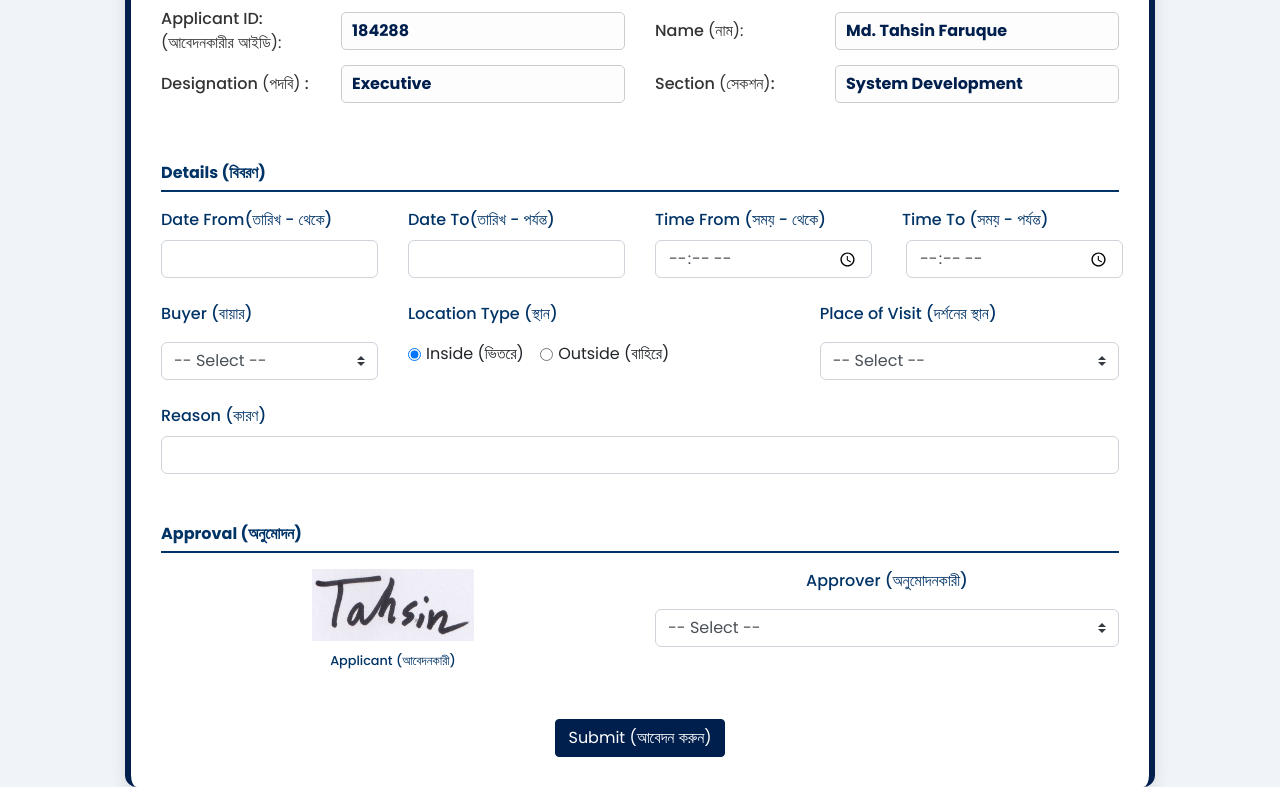
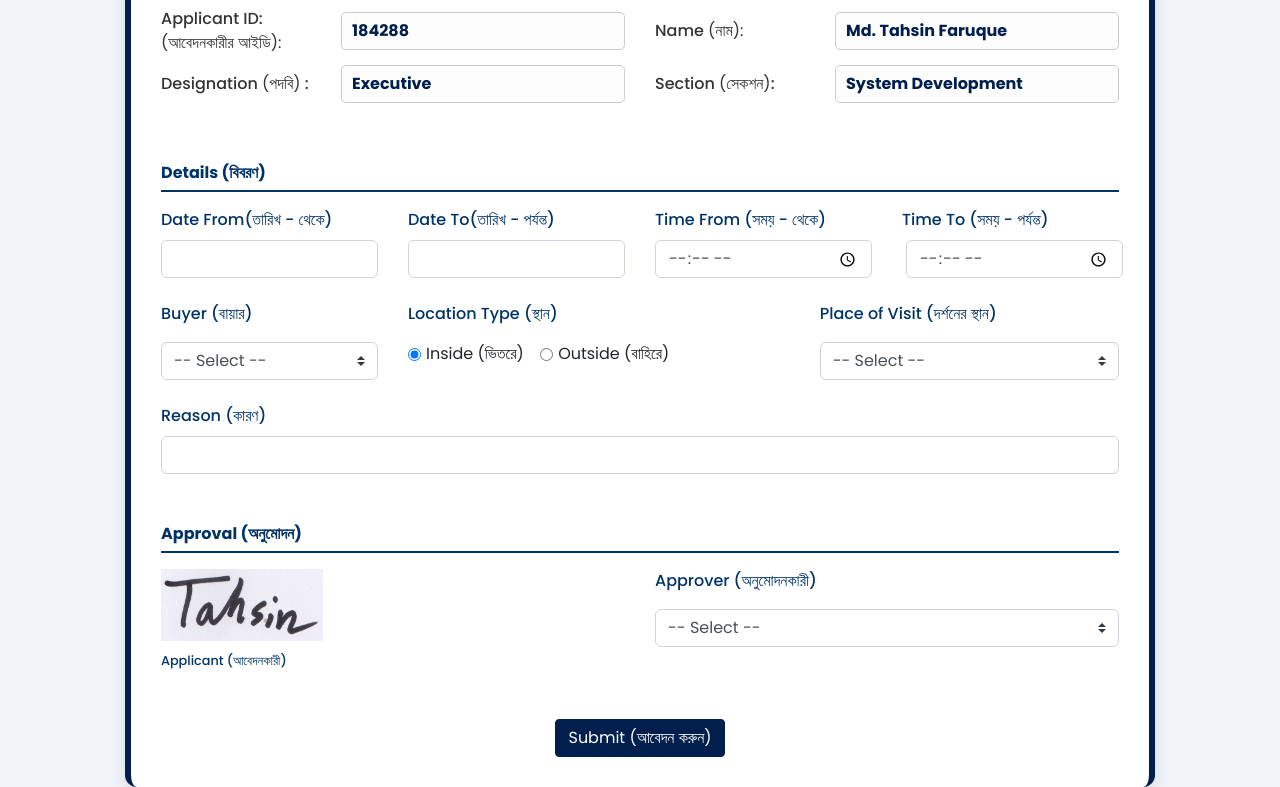
Before and after one commit to mr-tahsin/osd, a plain HTML site: page index.html in a window 1280 px wide. Shown: the part 178-965 px from the top of the page. Drawn offline with nearby package versions, Linux system fonts and the light colour scheme.

Commit message:
30/6 (2)

```diff
--- a/index.html
+++ b/index.html
@@ -168,11 +168,11 @@
       <div class="form-section-title mt-5">Approval (অনুমোদন)</div>
 
       <div class="row mt-3">
-        <div class="col-md-6 text-center">
+        <div class="col-md-6 text-left">
           <img src="images/sign.jpg" alt="applicant sign" class="sign" /> <br />
           <small class="text-label">Applicant (আবেদনকারী)</small>
         </div>
-        <div class="col-md-6 text-center">
+        <div class="col-md-6 text-left">
           <label class="text-label">Approver (অনুমোদনকারী)</label>
           <select id="concernHead" class="custom-select mt-2">
             <option value="-1">-- Select --</option>
```
